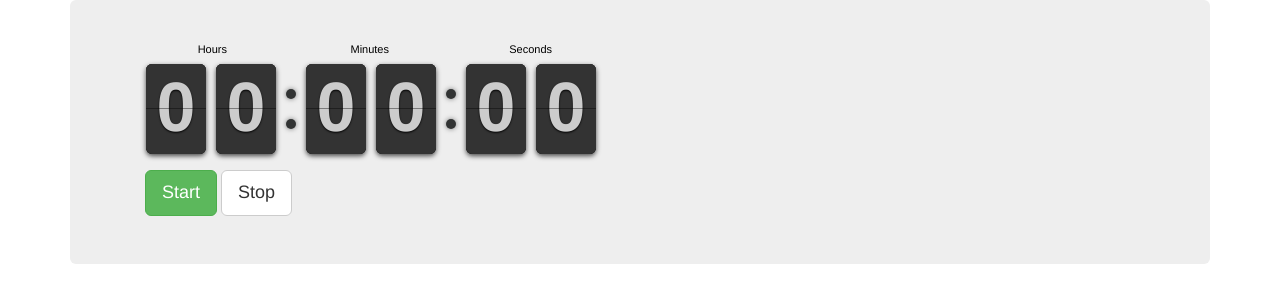
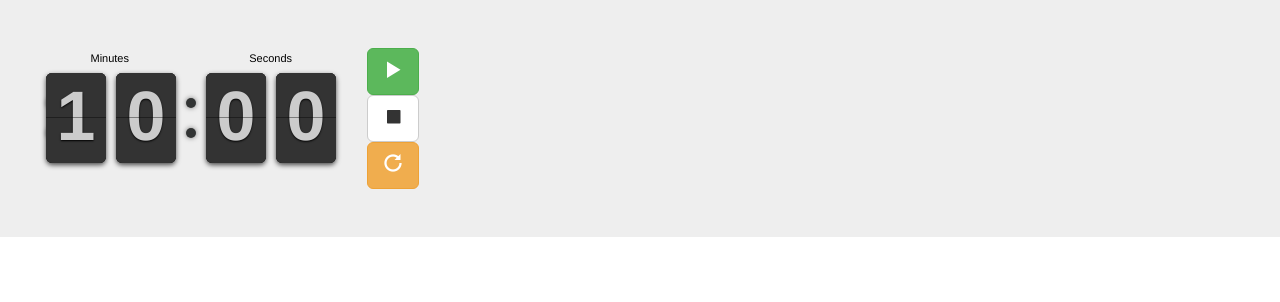
Before and after one commit to chmontgomery/lightning-talk-countdown, a website: page public/index.html in a window 1280 px wide. Drawn offline with Linux system fonts and the light colour scheme.

Commit message:
better buttons

```diff
--- a/public/index.html
+++ b/public/index.html
@@ -8,14 +8,34 @@
   <link href="/public/flipclock/flipclock.css" rel="stylesheet" type="text/css">
 </head>
 <body>
-<div class="container">
+<div>
   <div class="jumbotron">
-    <div class="your-clock"></div>
-
-    <div style="margin-left: 15px;">
-      <button type="button" id="start" class="btn btn-success btn-lg">Start</button>
-      <button type="button" id="stop" class="btn btn-default btn-lg">Stop</button>
-    </div>
+    <table>
+      <tr>
+        <td>
+          <div class="your-clock"></div>
+        </td>
+        <td>
+          <div style="margin-left: 15px;">
+            <div>
+              <button type="button" id="start" class="btn btn-success btn-lg">
+                <span class="glyphicon glyphicon-play"></span>
+              </button>
+            </div>
+            <div>
+              <button type="button" id="stop" class="btn btn-default btn-lg">
+                <span class="glyphicon glyphicon-stop"></span>
+              </button>
+            </div>
+            <div>
+              <button type="button" id="restart" class="btn btn-warning btn-lg">
+                <span class="glyphicon glyphicon-repeat"></span>
+              </button>
+            </div>
+          </div>
+        </td>
+      </tr>
+    </table>
   </div>
 </div>
 <script src="/public/jquery/jquery.min.js"></script>
@@ -23,20 +43,27 @@
 <script>
   $(function () {
     var clock = $('.your-clock').FlipClock({
+      clockFace: 'MinuteCounter',
       countdown: true,
       callbacks: {
         stop: function () {
-          alert('done!')
+          //alert('done!')
         }
       }
     });
+    clock.setTime(600);
     $('#start').click(function () {
-      clock.setTime(600);
       clock.start();
     });
     $('#stop').click(function () {
       clock.stop();
     });
+    $('#restart').click(function () {
+      clock.stop();
+      clock.setTime(600);
+      clock.start();
+    });
+
   });
 </script>
 </body>
```
